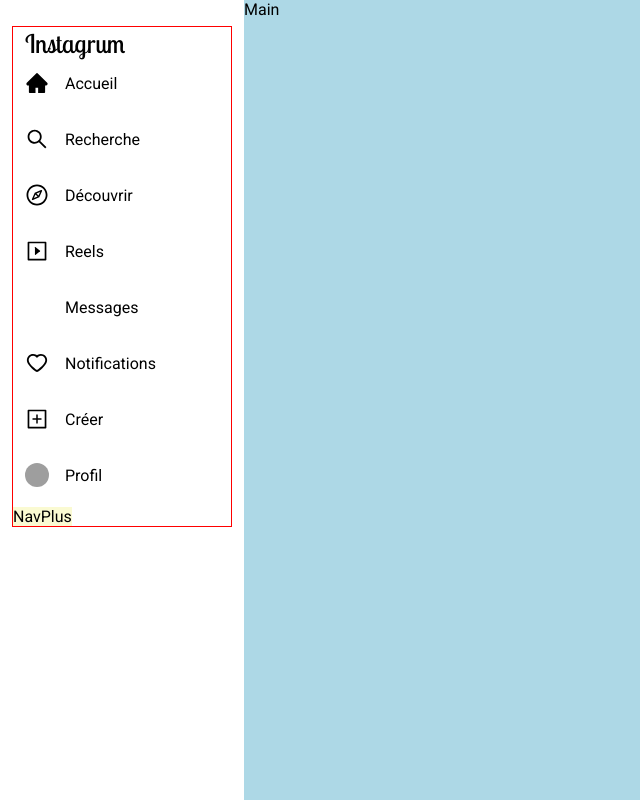
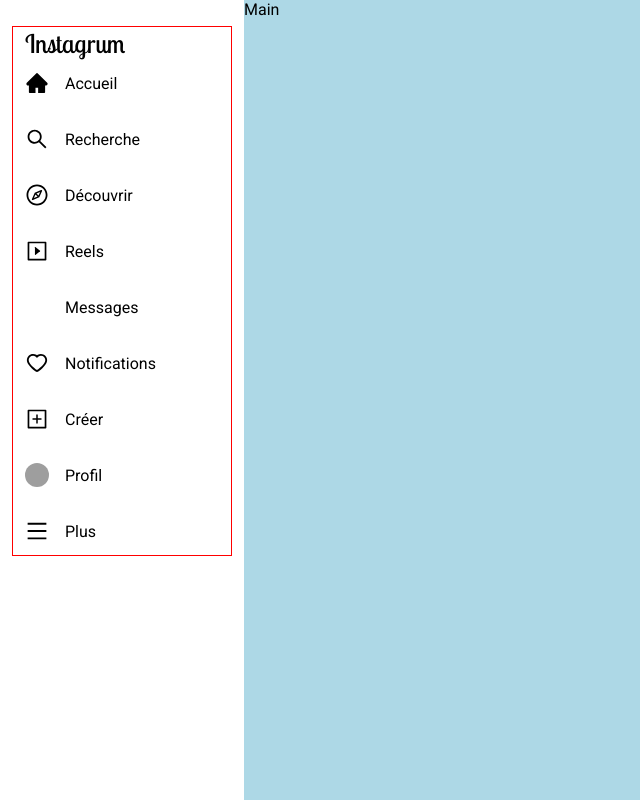
Before and after one commit to nicomil59/instagrum, a React (Vite) app: page / in a window 1280 px wide. Shown: the whole page, without its empty margins (0-640 px from the left). Built offline with nearby package versions, Linux system fonts and the light colour scheme; grey boxes are pictures that could not be loaded; some icons are missing.

Commit message:
💄 NAVBAR > NavPlus > add styling

```diff
--- a/src/components/navbar/NavPlus.jsx
+++ b/src/components/navbar/NavPlus.jsx
@@ -1,12 +1,44 @@
+import { AiOutlineMenu } from "react-icons/ai";
 import { styled } from "styled-components";
+import { theme } from "../../theme";
 
 const NavPlus = () => {
-  return <NavPlusStyled>NavPlus</NavPlusStyled>;
+  return (
+    <NavPlusStyled>
+      <AiOutlineMenu className="icon" />
+      <span className="text">Plus</span>
+    </NavPlusStyled>
+  );
 };
 
 export default NavPlus;
 
 const NavPlusStyled = styled.button`
-  background: lightgoldenrodyellow;
-  border: 0;
+  /* background: lightgoldenrodyellow; */
+  all: unset;
+  cursor: pointer;
+
+  padding: 12px;
+  border-radius: ${theme.borderRadius.round};
+
+  display: flex;
+  align-items: center;
+
+  transition: background-color 0.3s;
+
+  &:hover {
+    background-color: ${theme.colors.greyExtraLight};
+    transition: background-color 0.3s;
+
+    .icon {
+      transform: scale(1.1);
+      transition: transform 0.3s;
+    }
+  }
+
+  .icon {
+    margin-right: 1rem;
+    font-size: 1.5rem;
+    transition: transform 0.3s;
+  }
 `;
```
